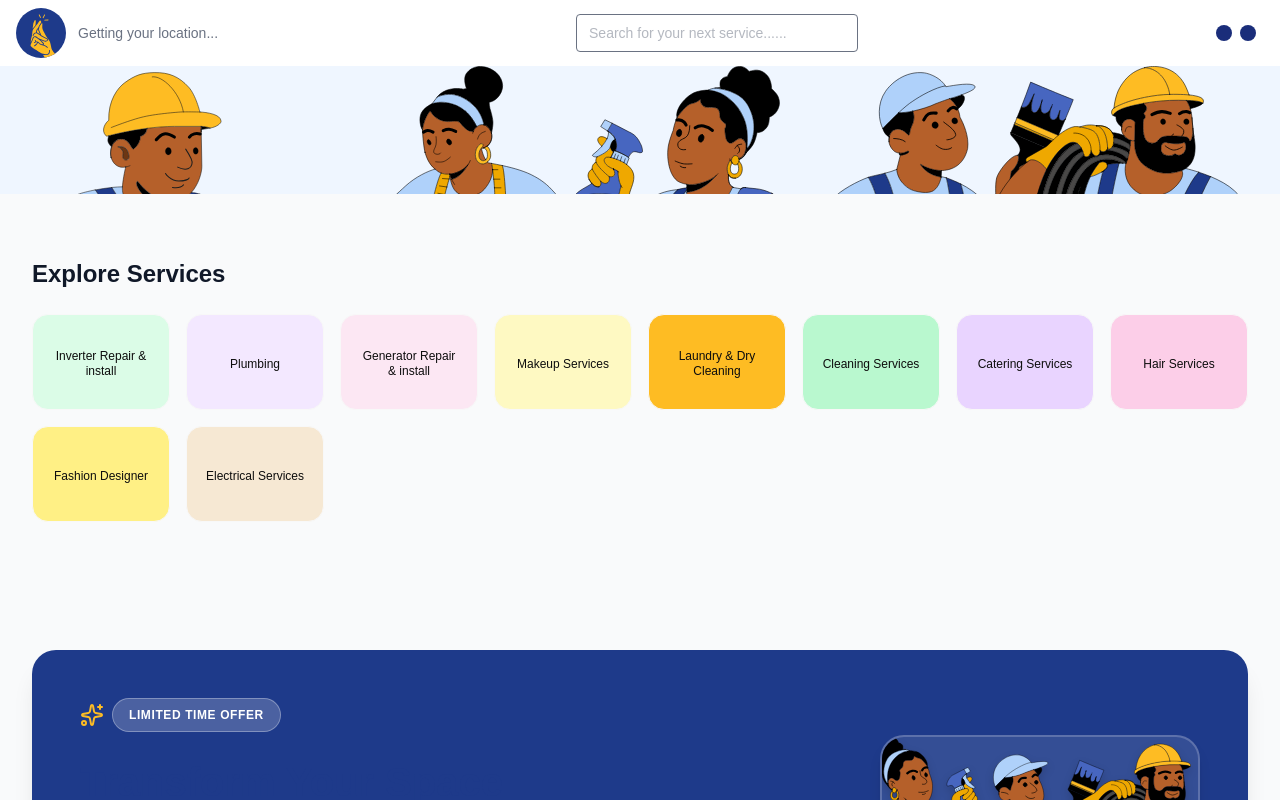
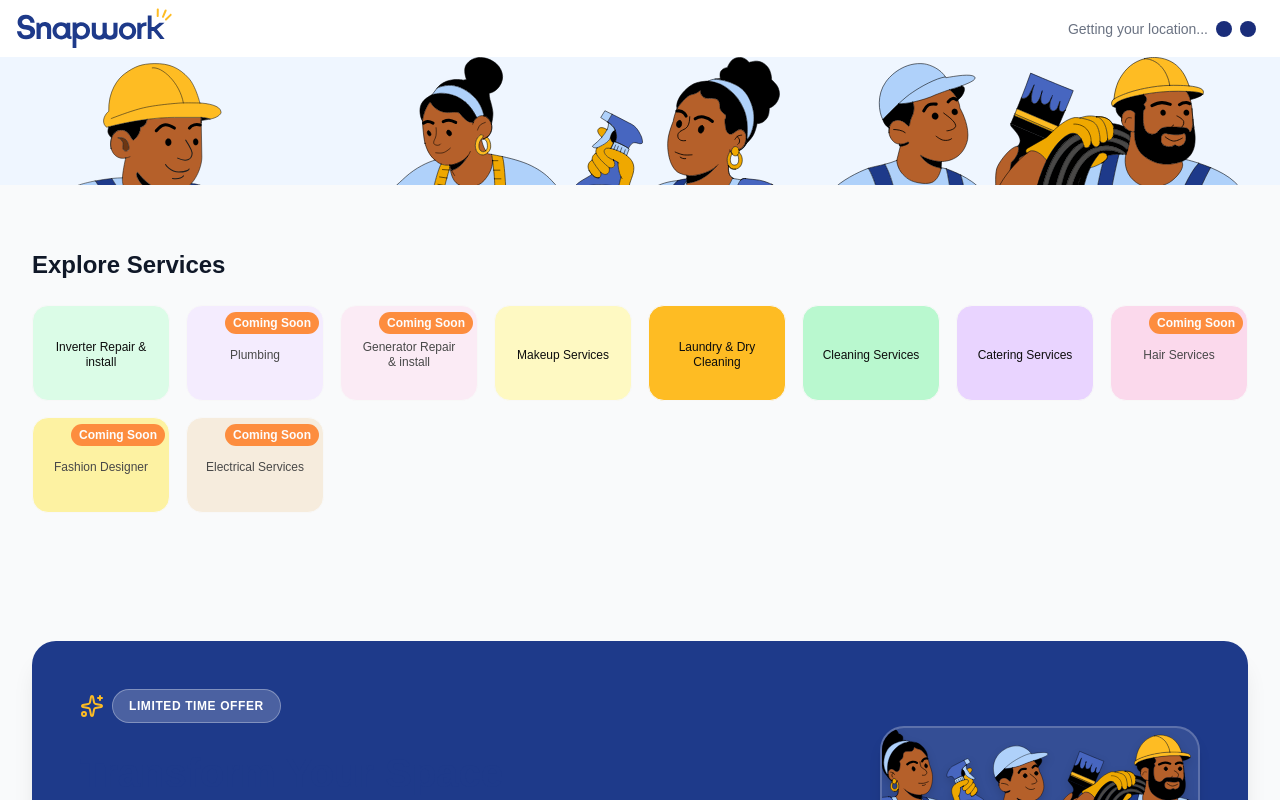
Before and after one commit to cre8lab-ng/snapwork-frontend-v1, a Next.js app: page / in a window 1280 px wide. Shown: the top 800 px of the page. Built offline with nearby package versions, Linux system fonts and the light colour scheme; no server answers.

Commit message:
new changes

```diff
--- a/src/components/navbar.tsx
+++ b/src/components/navbar.tsx
@@ -25,42 +25,29 @@ export default function Navbar({ onUserClick }: NavbarProps) {
     <div className="bg-white shadow-sm">
       {/* Main Navbar */}
       <div className="flex items-center justify-between px-4 py-2">
-        {/* Left Section - Logo and Location */}
-        <div className="flex items-center space-x-2 md:space-x-3">
+        {/* Left Section - Logo only */}
+        <div className="flex items-center">
           <Image
-            src="/images/snapwork-icon.svg"
-            alt="Snapwork Icon"
-            width={40}
-            height={40}
-            className="md:w-[50px] md:h-[50px]"
+            src="/images/snapwork-logo.svg"
+            alt="Snapwork Logo"
+            width={0}
+            height={0}
+            className="w-auto h-auto"
           />
+        </div>
+
+        {/* Right Section - Location, Search Bar and Action Buttons */}
+        <div className="flex items-center space-x-2">
+          {/* Location Display - moved to extreme right */}
           <div className="hidden sm:flex items-center text-gray-500 space-x-2">
             <Icon name="location-pin" size="16" color="#6B7280" />
             <span className="text-xs md:text-sm truncate max-w-[120px] md:max-w-none">
               {getLocationDisplay()}
             </span>
           </div>
-        </div>
 
-        {/* Center Section - Search Bar (Desktop) */}
-        <div className="hidden lg:flex items-center space-x-2">
-          <div className="flex items-center border rounded px-3 py-2 text-gray-500 relative">
-            <input
-              type="text"
-              placeholder="Search for your next service......"
-              className="outline-none bg-transparent text-sm w-48 xl:w-64 pr-8"
-            />
-            <Icon
-              name="search"
-              size="16"
-              color="#6B7280"
-              className="absolute right-3"
-            />
-          </div>
-        </div>
 
-        {/* Right Section - Action Buttons */}
-        <div className="flex items-center space-x-2">
+
           {/* Search Button (Mobile/Tablet) */}
           <button className="lg:hidden bg-gray-100 text-gray-600 p-2 rounded-full">
             <Icon name="search" size="18" color="#6B7280" />
--- a/src/pages/index.tsx
+++ b/src/pages/index.tsx
@@ -82,6 +82,13 @@ export default function Home() {
     },
   ];
 
+  // Available services (no coming soon tag)
+  const availableServices = ["1", "4", "5", "6", "7"];
+
+  const isServiceAvailable = (serviceId: string) => {
+    return availableServices.includes(serviceId);
+  };
+
   const getServiceBackgroundColor = (index: number) => {
     const colors = [
       "bg-green-100", // Light green
@@ -132,14 +139,23 @@ export default function Home() {
                 <button
                   key={service.id}
                   onClick={() => handleServiceSelect(service)}
-                  className={`flex flex-col items-center justify-center ${getServiceBackgroundColor(
+                  className={`relative flex flex-col items-center justify-center ${getServiceBackgroundColor(
                     index
-                  )} rounded-2xl p-3 sm:p-4 hover:shadow-md transition cursor-pointer h-20 sm:h-24 border border-gray-100 min-w-0`}
+                  )} rounded-2xl p-3 sm:p-4 hover:shadow-md transition cursor-pointer h-20 sm:h-24 border border-gray-100 min-w-0 ${
+                    !isServiceAvailable(service.id) ? 'opacity-75' : ''
+                  }`}
                 >
                   <Icon name={service.icon} size="1.5" />
                   <p className="text-xs font-medium text-center text-[#0D0D0D] mt-1 leading-tight">
                     {service.title}
                   </p>
+                  {!isServiceAvailable(service.id) && (
+                    <div className="absolute top-1 right-1">
+                      <span className="bg-orange-500 text-white text-xs font-bold px-2 py-1 rounded-full">
+                        Coming Soon
+                      </span>
+                    </div>
+                  )}
                 </button>
               ))}
             </div>
```
